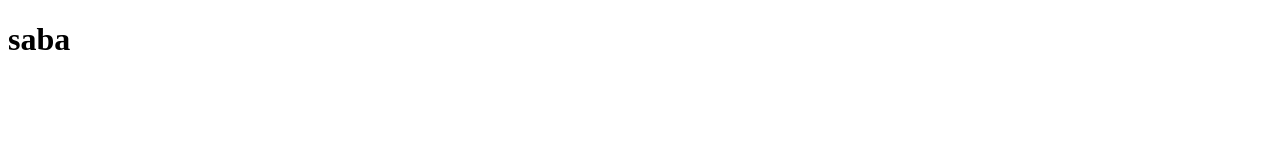
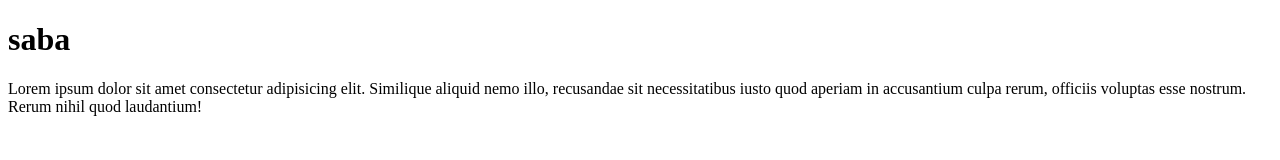
Before and after one commit to saba77788/test, a plain HTML site: page index.html in a window 1280 px wide. Drawn offline with Linux system fonts and the light colour scheme.

Commit message:
me shevcmeni p teg

```diff
--- a/index.html
+++ b/index.html
@@ -7,5 +7,10 @@
   </head>
   <body>
     <h1>saba</h1>
+    <p>
+      Lorem ipsum dolor sit amet consectetur adipisicing elit. Similique aliquid
+      nemo illo, recusandae sit necessitatibus iusto quod aperiam in accusantium
+      culpa rerum, officiis voluptas esse nostrum. Rerum nihil quod laudantium!
+    </p>
   </body>
 </html>
```
